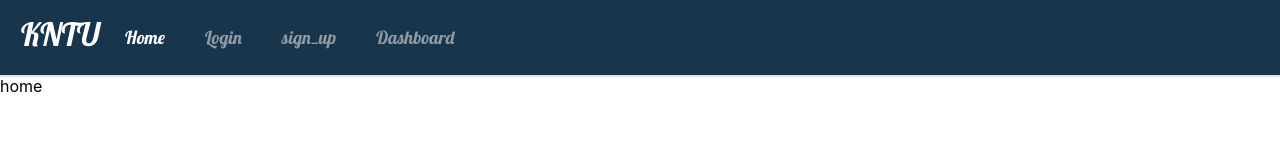
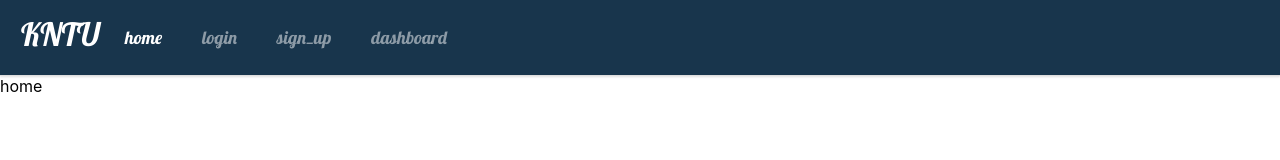
Before and after one commit to shamohamin/gitlab-project, a React (Create React App) app: page /#/home in a window 1280 px wide. Shown: the top 160 px of the page. Built offline with nearby package versions, Linux system fonts and the light colour scheme.

Commit message:
added profile and dashboard template for making bread crupms anad hamburger components

```diff
--- /dev/null
+++ b/src/views/dashboard_and_panel/Profile.tsx
@@ -0,0 +1,5 @@
+import React from "react";
+
+export const Profile: React.FC = () => {
+  return <div>Profile</div>;
+};
--- a/src/views/navbars/MainNavbar.tsx
+++ b/src/views/navbars/MainNavbar.tsx
@@ -1,11 +1,12 @@
 import React, { useState, useEffect } from "react";
-import { Link, useLocation } from "react-router-dom";
+import { useLocation } from "react-router-dom";
 //interfaces
 import { interfaces } from "../interfaces";
 // styles
 import "../../style/mainNavbar.css";
 //jquery
 import $ from "jquery";
+import { linkGenerator } from "./utility/linkGenerator";
 
 export const MainNavbar: React.FC<interfaces.MainNavbarTypes> = ({
   routes,
@@ -18,33 +19,6 @@ export const MainNavbar: React.FC<interfaces.MainNavbarTypes> = ({
     window.addEventListener("resize", handelResize);
     return () => window.removeEventListener("resize", handelResize);
   }, []);
-
-  const linkGenerator = (
-    to: string,
-    name: string,
-    divClassanme?: string,
-    spanClassname?: string
-  ) => (
-    <div key={name} className={`${divClassanme}  `}>
-      <Link
-        style={{
-          color: `${
-            location.pathname
-              .split("/")[1]
-              .trim()
-              .toLowerCase()
-              .includes(name.toLowerCase())
-              ? "white"
-              : null
-          }`,
-        }}
-        to={to}
-      >
-        {name}
-      </Link>
-      <span className={spanClassname}></span>
-    </div>
-  );
 
   if (width > 1000) {
     $(".navbar-links").show();
@@ -66,7 +40,12 @@ export const MainNavbar: React.FC<interfaces.MainNavbarTypes> = ({
         <div className={`navbar-brand`}>KNTU</div>
         <div className={`navbar-links`}>
           {routes.map((route: string) =>
-            linkGenerator(`/${route}`, route, "nav-item")
+            linkGenerator(
+              `/${route.toLowerCase()}`,
+              route.toLowerCase(),
+              location,
+              "nav-item"
+            )
           )}
         </div>
       </nav>
```
Also changed, not shown: src/views/dashboard_and_panel/DashboardTemplate.tsx (added, +51 -0 lines).
